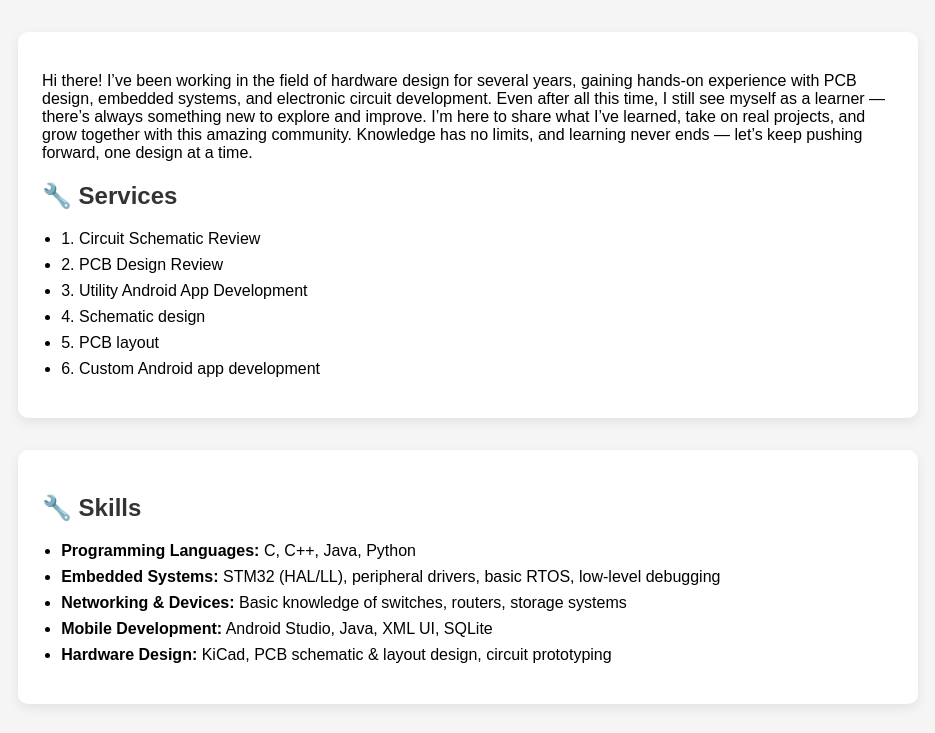
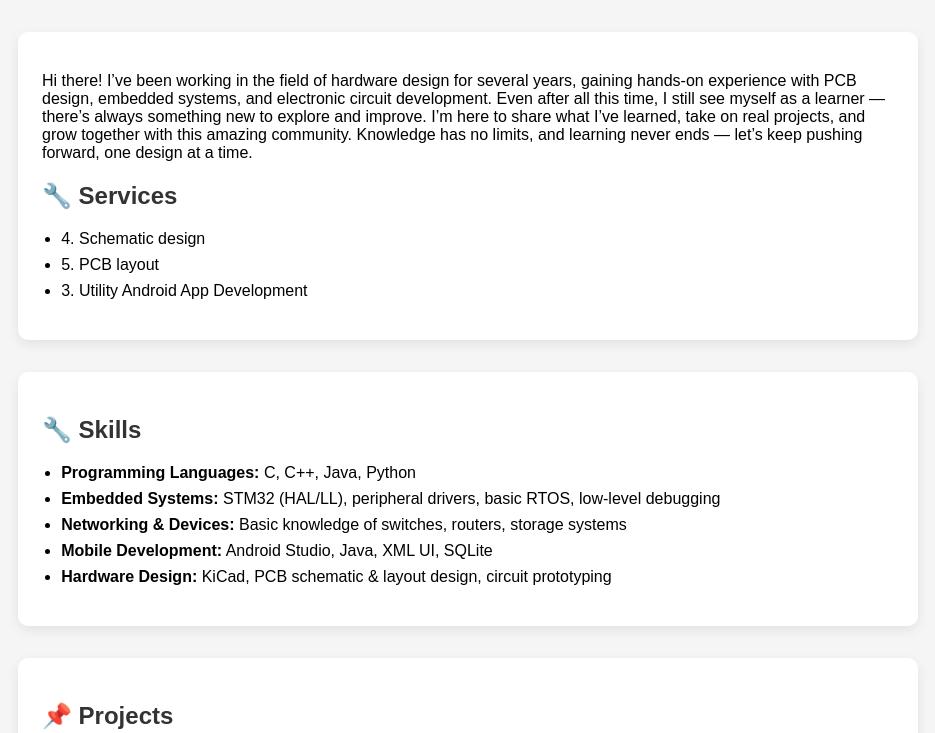
Before and after one commit to EmbeddedChan/EmbeddedChan.github.io, a plain HTML site: page index.html in a window 1280 px wide. Shown: the top 733 px of the page, without its empty margins (172-1107 px from the left). Drawn offline with Linux system fonts and the light colour scheme.

Commit message:
更新 index.html

```diff
--- a/index.html
+++ b/index.html
@@ -55,12 +55,10 @@
       <ul>
 
 
-<li>1. Circuit Schematic Review </li>
-<li> 2. PCB Design Review </li>
+  <li>4. Schematic design</li>
+        <li>5. PCB layout</li>
 <li> 3. Utility Android App Development </li>
-    <li>4. Schematic design</li>
-        <li>5. PCB layout</li>
-<li>6. Custom Android app development</li>
+
       </ul>
     </div>
 
```
